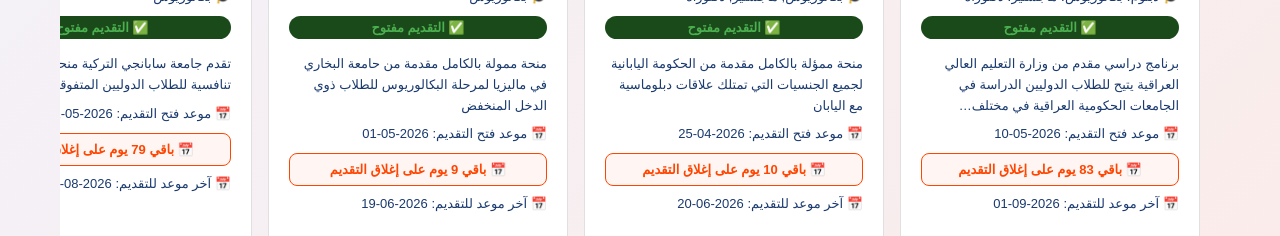
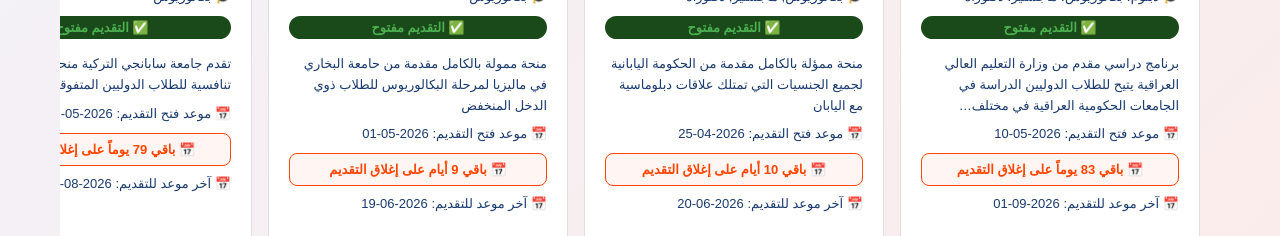
Before and after one commit to molim-team/molim-js, a Next.js app: page / in a window 1280 px wide. Shown: the part 1000-1236 px from the top of the page. Built offline with nearby package versions, Linux system fonts and the light colour scheme; no server answers.

Commit message:
fix days

```diff
--- a/src/components/home/ScholarshipsSlider.jsx
+++ b/src/components/home/ScholarshipsSlider.jsx
@@ -13,8 +13,21 @@
   const diff = Math.ceil((end - today) / (1000 * 60 * 60 * 24));
   if (diff < 0) return null;
   if (diff === 0) return { text: '⚠️ آخر يوم للتقديم!', urgent: true };
-  if (diff <= 7) return { text: `⚠️ باقي ${diff} يوم فقط!`, urgent: true };
-  return { text: `📅 باقي ${diff} يوم على إغلاق التقديم`, urgent: false };
+
+  // Arabic grammatical rules for تمييز العدد (days)
+  let daysText;
+  if (diff === 1) {
+    daysText = 'يوم واحد';
+  } else if (diff === 2) {
+    daysText = 'يومان';
+  } else if (diff >= 3 && diff <= 10) {
+    daysText = `${diff} أيام`;
+  } else {
+    daysText = `${diff} يوماً`;
+  }
+
+  if (diff <= 7) return { text: `⚠️ باقي ${daysText} فقط!`, urgent: true };
+  return { text: `📅 باقي ${daysText} على إغلاق التقديم`, urgent: false };
 }
 
 export default function ScholarshipsSlider({ scholarships }) {
```
